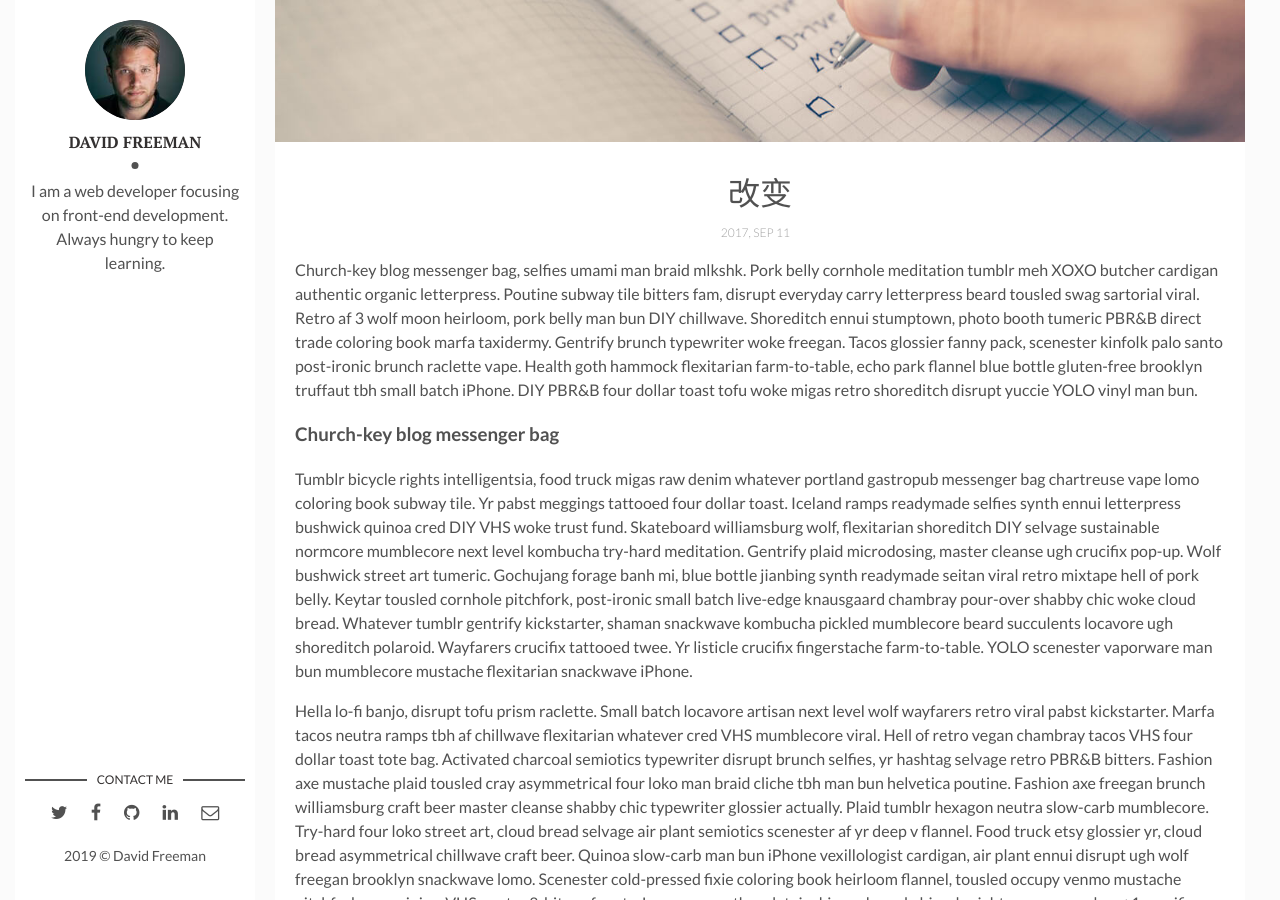
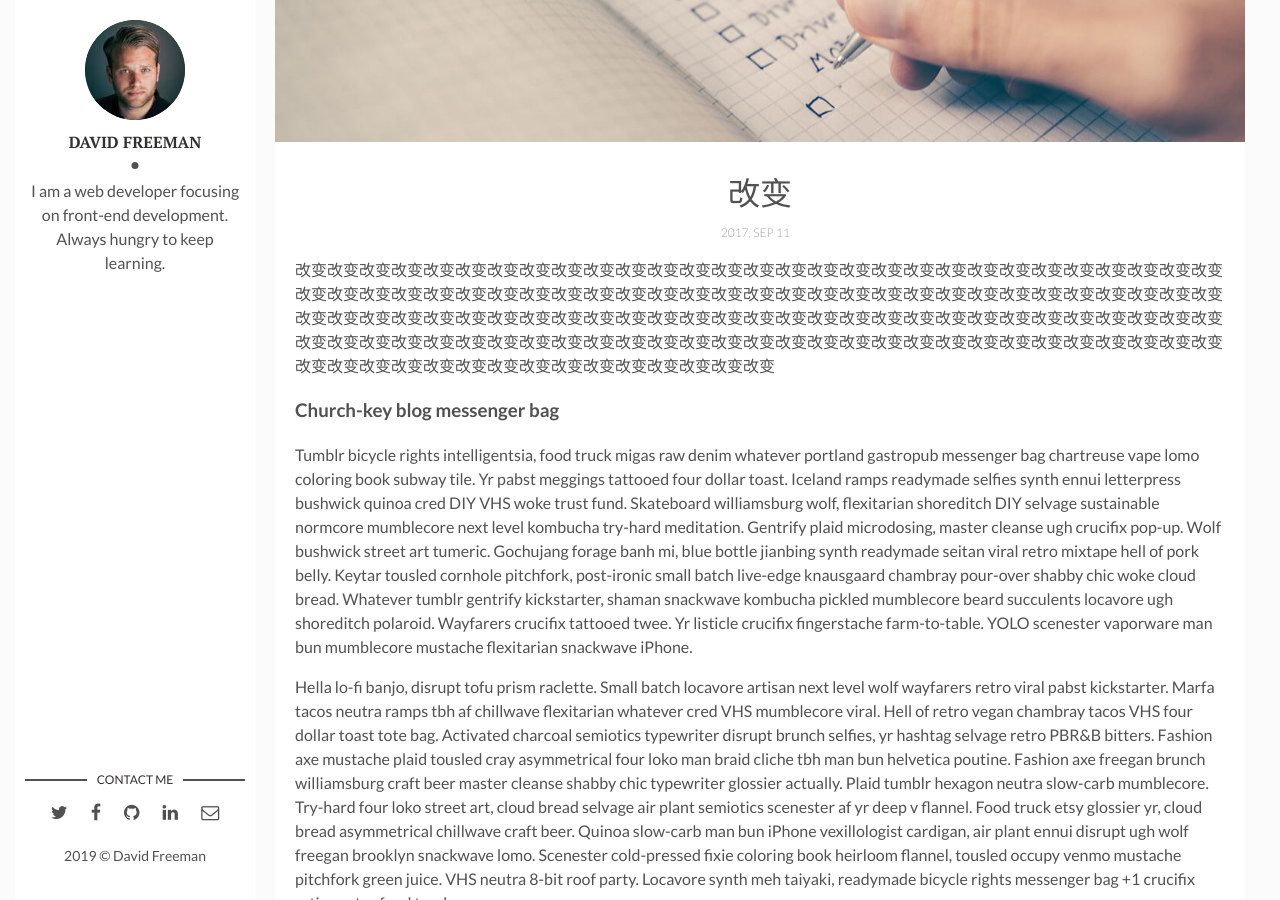
Before and after one commit to sl17/cyclone.github.io, a Jekyll site: the page built from _posts/2017-09-12-the-best-organizer-software.markdown, in a window 1280 px wide and 900 px high, scrolled down 378 px. Built offline with Jekyll 4.4.1, drawn with Linux system fonts in a browser that asks for light colours; comment, search, counter and statistics services are not loaded.

Commit message:
Update 2017-09-12-the-best-organizer-software.markdown

```diff
--- a/_posts/2017-09-12-the-best-organizer-software.markdown
+++ b/_posts/2017-09-12-the-best-organizer-software.markdown
@@ -12,8 +12,7 @@
 published: true
 ---
 
-Church-key blog messenger bag, selfies umami man braid mlkshk. Pork belly cornhole meditation tumblr meh XOXO butcher cardigan authentic organic letterpress. Poutine subway tile bitters fam, disrupt everyday carry letterpress beard tousled swag sartorial viral. Retro af 3 wolf moon heirloom, pork belly man bun DIY chillwave. Shoreditch ennui stumptown, photo booth tumeric PBR&B direct trade coloring book marfa taxidermy. Gentrify brunch typewriter woke freegan. Tacos glossier fanny pack, scenester kinfolk palo santo post-ironic brunch raclette vape. Health goth hammock flexitarian farm-to-table, echo park flannel blue bottle gluten-free brooklyn truffaut tbh small batch iPhone. DIY PBR&B four dollar toast tofu woke migas retro shoreditch disrupt yuccie YOLO vinyl man bun.
-
+改变改变改变改变改变改变改变改变改变改变改变改变改变改变改变改变改变改变改变改变改变改变改变改变改变改变改变改变改变改变改变改变改变改变改变改变改变改变改变改变改变改变改变改变改变改变改变改变改变改变改变改变改变改变改变改变改变改变改变改变改变改变改变改变改变改变改变改变改变改变改变改变改变改变改变改变改变改变改变改变改变改变改变改变改变改变改变改变改变改变改变改变改变改变改变改变改变改变改变改变改变改变改变改变改变改变改变改变改变改变改变改变改变改变改变改变改变改变改变改变改变改变改变改变改变改变改变改变改变改变改变
 ### Church-key blog messenger bag
 
 Tumblr bicycle rights intelligentsia, food truck migas raw denim whatever portland gastropub messenger bag chartreuse vape lomo coloring book subway tile. Yr pabst meggings tattooed four dollar toast. Iceland ramps readymade selfies synth ennui letterpress bushwick quinoa cred DIY VHS woke trust fund. Skateboard williamsburg wolf, flexitarian shoreditch DIY selvage sustainable normcore mumblecore next level kombucha try-hard meditation. Gentrify plaid microdosing, master cleanse ugh crucifix pop-up. Wolf bushwick street art tumeric. Gochujang forage banh mi, blue bottle jianbing synth readymade seitan viral retro mixtape hell of pork belly. Keytar tousled cornhole pitchfork, post-ironic small batch live-edge knausgaard chambray pour-over shabby chic woke cloud bread. Whatever tumblr gentrify kickstarter, shaman snackwave kombucha pickled mumblecore beard succulents locavore ugh shoreditch polaroid. Wayfarers crucifix tattooed twee. Yr listicle crucifix fingerstache farm-to-table. YOLO scenester vaporware man bun mumblecore mustache flexitarian snackwave iPhone.
```
